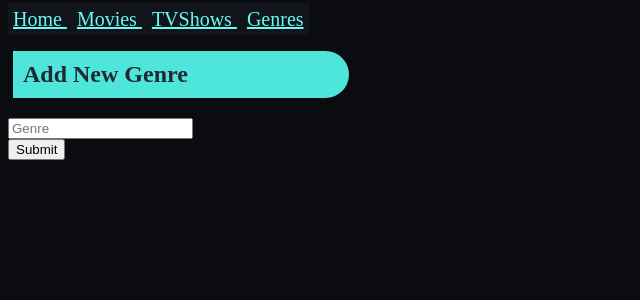
After one commit to KHajzner/watchwebsite, a Flask app: page /genres in a window 1280 px wide. The commit adds this page. Shown: the top 300 px of the page, without its empty margins (0-640 px from the left). Run offline with Flask 2, Linux system fonts and the light colour scheme; data that the repository does not hold is empty.

Commit message:
Added form for adding genres.

```diff
--- a/app.py
+++ b/app.py
@@ -1,8 +1,12 @@
 # IMPORTS
-from flask import Flask, render_template
+from flask import Flask, render_template, url_for, redirect
 from flask_sqlalchemy import SQLAlchemy
 
 # CONFIG
+from flask_wtf import FlaskForm
+from wtforms import StringField, SubmitField
+from wtforms.validators import DataRequired
+
 app = Flask(__name__)
 app.config['SECRET_KEY'] = 'LongAndRandomSecretKey'
 app.config['SQLALCHEMY_DATABASE_URI'] = 'sqlite:///movies.db'
@@ -11,13 +15,29 @@ app.config['SQLALCHEMY_TRACK_MODIFICATIONS'] = False
 db = SQLAlchemy(app)
 
 
+class NewGenre(FlaskForm):
+    name = StringField(validators=[DataRequired()])
+    submit = SubmitField()
+
+
 @app.route('/')
 def index():  # put application's code here
     return render_template('index.html')
 
-@app.route('/search')
-def search():  # put application's code here
-    return render_template('search.html')
+
+@app.route('/genres', methods=['GET', 'POST'])
+def genres():
+    from models import Genre
+    form = NewGenre()
+    genres = Genre.query.all()
+    if form.validate_on_submit():
+        genre = Genre.query.filter_by(name=form.name.data).first()
+        if not genre:
+            genre = Genre(name=form.name.data)
+            db.session.add(genre)
+            db.session.commit()
+        return redirect(url_for('genres', genres=genres, form=form))
+    return render_template('genres.html', genres=genres, form=form)
 
 
 if __name__ == '__main__':
--- a/templates/base.html
+++ b/templates/base.html
@@ -28,8 +28,8 @@
                                                 <a href="{{ url_for('tvshows.tvshows') }}" class="navbar-item">
                             TVShows
                         </a>
-                                                <a href="{{ url_for('search') }}" class="navbar-item">
-                            Search
+                                                <a href="{{ url_for('genres') }}" class="navbar-item">
+                            Genres
                         </a>
                     </div>
                 </div>
--- /dev/null
+++ b/templates/genres.html
@@ -0,0 +1,27 @@
+{% extends "base.html" %}
+
+{% block content %}
+
+  <div class="box">
+                <form method="POST">
+                    <h2 class="title">Add New Genre</h2>
+                    <div class="field">
+                        {{ form.hidden_tag() }}
+                        <div class="control">
+                            {{ form.name(class="input", placeholder="Genre") }}
+                        </div>
+                        <div class="error">
+                            {% for error in form.name.errors %}
+                                {{ error }}
+                            {% endfor %}
+                        </div>
+                    </div>
+                    <div>
+                        {{ form.submit(class="button is-info is-centered") }}
+                    </div>
+                </form>
+   {% for genre in genres %}
+        <strong>{{ genre.name }}</strong>
+                {% endfor %}
+            </div>
+{% endblock %}
```
Also changed, not shown: templates/search.html (deleted, +0 -7 lines).
